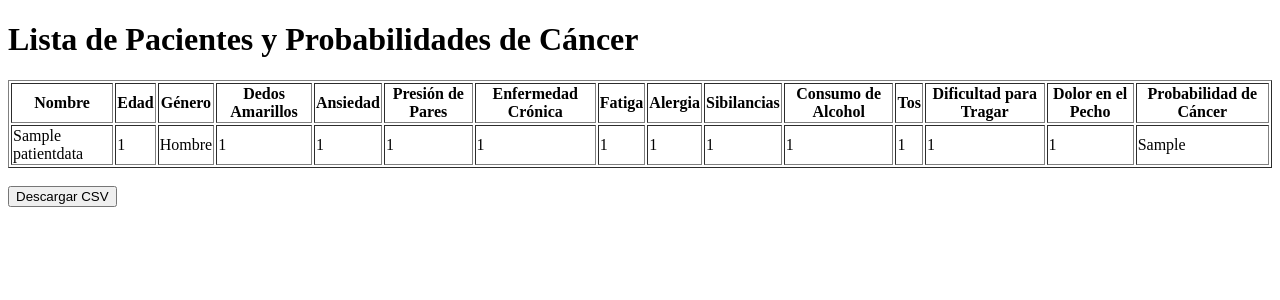
After one commit to EnzoM1/Capstone-DavidMerino-SebastianPalma-EnzoMayo, a Django app: page /listar_pacientes/ in a window 1280 px wide. The commit adds this page. Shown: the top 300 px of the page. Run offline with Django 5.2, Linux system fonts and the light colour scheme; tables that the repository leaves empty hold one stand-in row (values such as "Sample post"); parts of the project's set-up code (start-up, migrations or seed data) failed here and were passed over.

Commit message:
implementado listar pacientes y descargar en archivo csv

```diff
--- a/Aplicacion Web/Onculungnet/Onculungnet/settings.py
+++ b/Aplicacion Web/Onculungnet/Onculungnet/settings.py
@@ -140,7 +140,7 @@ WSGI_APPLICATION = 'Onculungnet.wsgi.application'
 
 DATABASES = {
     'default': dj_database_url.config(
-        default='mysql://root:admin@localhost:3306/Onco2',
+        default='mysql://root:1234@localhost:3306/Onco2',
         conn_max_age=600
     )
 }
--- /dev/null
+++ b/Aplicacion Web/Onculungnet/onco/templates/admin/listar_pacientes.html
@@ -0,0 +1,60 @@
+<!DOCTYPE html>
+<html lang="es">
+<head>
+    <meta charset="UTF-8">
+    <meta name="viewport" content="width=device-width, initial-scale=1.0">
+    <title>Lista de Pacientes</title>
+</head>
+<body>
+    <h1>Lista de Pacientes y Probabilidades de Cáncer</h1>
+
+    <table border="1">
+        <thead>
+            <tr>
+                <th>Nombre</th>
+                <th>Edad</th>
+                <th>Género</th>
+                <th>Dedos Amarillos</th>
+                <th>Ansiedad</th>
+                <th>Presión de Pares</th>
+                <th>Enfermedad Crónica</th>
+                <th>Fatiga</th>
+                <th>Alergia</th>
+                <th>Sibilancias</th>
+                <th>Consumo de Alcohol</th>
+                <th>Tos</th>
+                <th>Dificultad para Tragar</th>
+                <th>Dolor en el Pecho</th>
+                <th>Probabilidad de Cáncer</th>
+            </tr>
+        </thead>
+        <tbody>
+            {% for patient in patients %}
+            <tr>
+                <td>{{ patient.Nombre }}</td>
+                <td>{{ patient.Edad }}</td>
+                <td>{{ patient.get_Genero_display }}</td>
+                <td>{{ patient.Dedos_amarillos }}</td>
+                <td>{{ patient.Ansiedad }}</td>
+                <td>{{ patient.Presión_de_pares }}</td>
+                <td>{{ patient.Enfermedad_crónica }}</td>
+                <td>{{ patient.Fatiga }}</td>
+                <td>{{ patient.Alergia }}</td>
+                <td>{{ patient.Sibilancias }}</td>
+                <td>{{ patient.Consumo_de_alcohol }}</td>
+                <td>{{ patient.Tos }}</td>
+                <td>{{ patient.Dificultad_para_tragar }}</td>
+                <td>{{ patient.Dolor_en_el_pecho }}</td>
+                <td>{{ patient.probability }}</td>
+            </tr>
+            {% endfor %}
+        </tbody>
+    </table>
+
+    <!-- Botón para descargar CSV -->
+    <br>
+    <form method="get" action="{% url 'descargar_csv' %}">
+        <button type="submit">Descargar CSV</button>
+    </form>
+</body>
+</html>
--- a/Aplicacion Web/Onculungnet/onco/templates/admin/vistaAdmin.html
+++ b/Aplicacion Web/Onculungnet/onco/templates/admin/vistaAdmin.html
@@ -9,5 +9,7 @@
     <h1>ERES UN SKIBIDI SIGMA</h1>
 
     <a href="{% url 'register' %}">Registrar un usuario para la página</a>
+    <br>
+    <a href="{% url 'listar_pacientes' %}">Listar pacientes</a>
 </body>
 </html>
--- a/Aplicacion Web/Onculungnet/onco/templates/result.html
+++ b/Aplicacion Web/Onculungnet/onco/templates/result.html
@@ -7,5 +7,7 @@
 </head>
 <body>
     <h1>Probabilidad de cáncer: {{ probability }}</h1>
+    <br>
+    <a href="{% url 'form' %}">Volver al formulario</a>
 </body>
 </html>
--- a/Aplicacion Web/Onculungnet/onco/urls.py
+++ b/Aplicacion Web/Onculungnet/onco/urls.py
@@ -24,4 +24,6 @@ urlpatterns = [
     #admin view
     path('vistaAdmin/',views.vistaAdmin, name="vistaAdmin"),
     path('register/',views.register, name="register"),
+    path('listar_pacientes/', views.listar_pacientes, name='listar_pacientes'),
+    path('descargar_csv/', views.descargar_csv, name='descargar_csv'),
 ]
--- a/Aplicacion Web/Onculungnet/onco/views.py
+++ b/Aplicacion Web/Onculungnet/onco/views.py
@@ -9,6 +9,8 @@ import pandas as pd
 from django.contrib.auth.forms import UserCreationForm #este es un form que trae el django para guardar los users
 from django.db import IntegrityError #simplemente un mensaje de error
 from django.contrib.auth.decorators import login_required #esto protege las urls
+import csv
+
 
 #imports necesarios para que funcione la view
 
@@ -105,6 +107,40 @@ def predict_probability(request):
     return render(request, 'form.html', {'form': form})
 
 
+def listar_pacientes(request):
+    # Obtener todos los datos de la tabla
+    patients = PatientData.objects.all()
+    return render(request, 'admin/listar_pacientes.html', {'patients': patients})
+
+def descargar_csv(request):
+    # Crear una respuesta de tipo CSV
+    response = HttpResponse(content_type='text/csv')
+    response['Content-Disposition'] = 'attachment; filename="pacientes.csv"'
+
+    # Crear el escritor CSV
+    writer = csv.writer(response)
+
+    # Escribir el encabezado
+    writer.writerow([
+        'Nombre', 'Edad', 'Género', 'Dedos Amarillos', 'Ansiedad', 'Presión de Pares',
+        'Enfermedad Crónica', 'Fatiga', 'Alergia', 'Sibilancias', 'Consumo de Alcohol',
+        'Tos', 'Dificultad para Tragar', 'Dolor en el Pecho', 'Probabilidad de Cáncer'
+    ])
+
+    # Obtener los datos de los pacientes
+    patients = PatientData.objects.all().values_list(
+        'Nombre', 'Edad', 'Genero', 'Dedos_amarillos', 'Ansiedad', 'Presión_de_pares',
+        'Enfermedad_crónica', 'Fatiga', 'Alergia', 'Sibilancias', 'Consumo_de_alcohol',
+        'Tos', 'Dificultad_para_tragar', 'Dolor_en_el_pecho', 'probability'
+    )
+
+    # Escribir los datos de los pacientes
+    for patient in patients:
+        writer.writerow(patient)
+
+    return response
+
+
 
 def PasswordResetView(request):
     return render(request, 'PasswordResetView.html')
```
